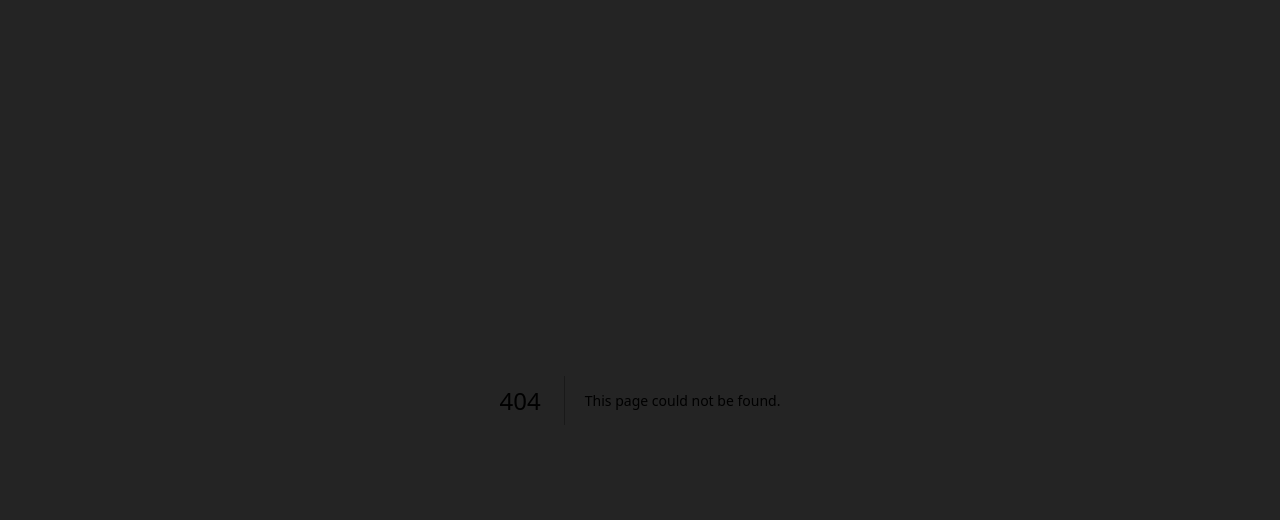
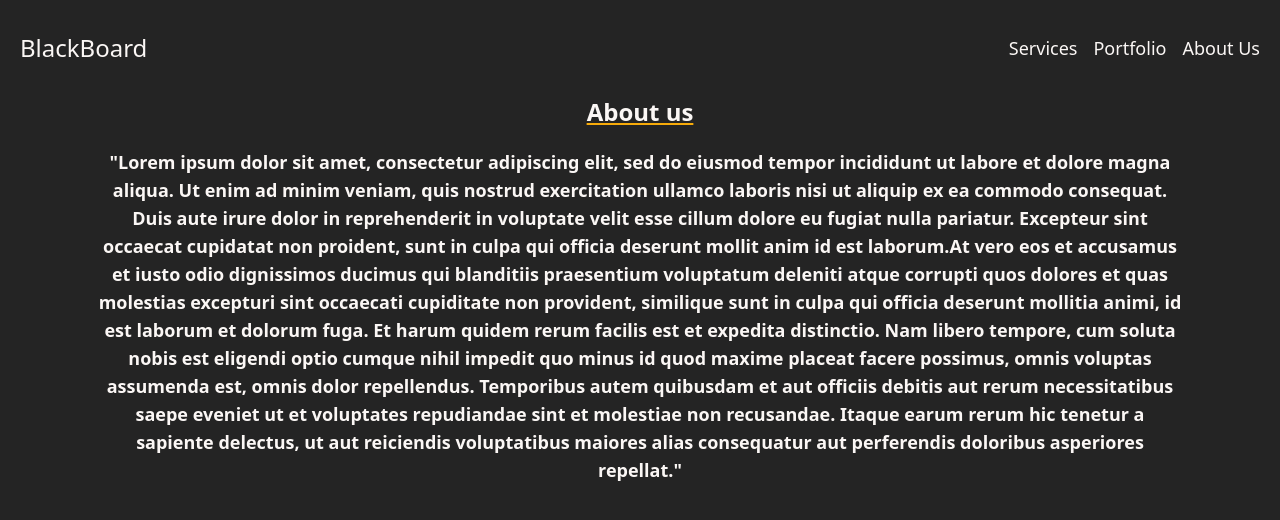
Before and after one commit to nathanpare/speedyscript-basic, a Next.js app: page /about in a window 1280 px wide. Before the commit this address had no page. Shown: the top 520 px of the page. Built offline with nearby package versions, Linux system fonts and the light colour scheme.

Commit message:
complete about us template

```diff
--- a/components/Header.js
+++ b/components/Header.js
@@ -17,7 +17,7 @@ const Header = () => {
         <p onClick={() => router.push("/portfolio")}
           className='text-sm md:text-md lg:text-lg cursor-pointer
          hover:underline pl-4 text-[rgb(251,247,245)]'>Portfolio</p>
-        <p onClick={() => router.push("/mission")}
+        <p onClick={() => router.push("/about")}
           className='text-sm md:text-md lg:text-lg cursor-pointer
          hover:underline pl-4 text-[rgb(251,247,245)]'>About Us</p>
       </div>
--- /dev/null
+++ b/pages/about.js
@@ -0,0 +1,34 @@
+import Header from '@/components/Header';
+import React from 'react';
+
+const About = () => {
+  return (
+    <div>
+      <Header />
+      <p className='text-[rgb(251,247,245)] text-2xl font-semibold text-center
+       decoration-[#F7AB0A] underline'>About us</p>
+      <p className='text-[rgb(251,247,245)] text-lg font-semibold text-center
+       py-5 px-24'>"Lorem ipsum dolor sit amet, consectetur adipiscing elit,
+        sed do eiusmod tempor incididunt ut labore et dolore magna aliqua.
+        Ut enim ad minim veniam, quis nostrud exercitation ullamco laboris nisi
+        ut aliquip ex ea commodo consequat. Duis aute irure dolor in reprehenderit
+        in voluptate velit esse cillum dolore eu fugiat nulla pariatur. Excepteur
+        sint occaecat cupidatat non proident, sunt in culpa qui officia deserunt
+        mollit anim id est laborum.At vero eos et accusamus et iusto odio dignissimos
+        ducimus qui blanditiis praesentium voluptatum deleniti atque
+        corrupti quos dolores et quas molestias excepturi sint occaecati
+        cupiditate non provident, similique sunt in culpa qui officia deserunt
+        mollitia animi, id est laborum et dolorum fuga. Et harum quidem rerum
+        facilis est et expedita distinctio. Nam libero tempore,
+        cum soluta nobis est eligendi optio cumque nihil impedit
+        quo minus id quod maxime placeat facere possimus, omnis voluptas
+        assumenda est, omnis dolor repellendus. Temporibus autem quibusdam
+        et aut officiis debitis aut rerum necessitatibus saepe eveniet ut et
+        voluptates repudiandae sint et molestiae non recusandae. Itaque earum
+        rerum hic tenetur a sapiente delectus, ut aut reiciendis voluptatibus
+        maiores alias consequatur aut perferendis doloribus asperiores repellat."</p>
+    </div>
+  );
+}
+
+export default About;
--- a/pages/index.js
+++ b/pages/index.js
@@ -11,7 +11,6 @@ export default function Home() {
   const handleDone = () => {
     console.log(`Done after 5 loops!`)
   }
-
 
   return (
     <div>
@@ -91,12 +90,11 @@ export default function Home() {
               delay: 3.5,
               duration: 1,
             }}>
-            <button onClick={() => router.push("/contact")} className='bg-[#F7AB0A] py-2 px-8 sm:py-3 sm:px-10 rounded-md
+            <button onClick={() => router.push("/contact")}
+              className='bg-[#F7AB0A] py-2 px-8 sm:py-3 sm:px-10 rounded-md
            text-black font-bold text-lg'>Contact Us</button>
           </motion.div>
         </div>
-
-
       </main>
     </div>
   );
--- a/pages/mission.js
+++ /dev/null
@@ -1,13 +0,0 @@
-import Header from '@/components/Header';
-import React from 'react';
-
-const Mission = () => {
-  return (
-    <div>
-      <Header />
-      <h1>Mission</h1>
-    </div>
-  );
-}
-
-export default Mission;
--- a/pages/portfolio.js
+++ b/pages/portfolio.js
@@ -5,7 +5,8 @@ const Portfolio = () => {
   return (
     <div>
       <Header />
-      <h1>Portfolio</h1>
+      <h1 className='text-[rgb(251,247,245)] text-2xl decoration-[#F7AB0A]
+       underline font-semibold text-center'>Portfolio</h1>
     </div>
   );
 }
--- a/pages/services.js
+++ b/pages/services.js
@@ -33,7 +33,7 @@ const Services = () => {
               delay: 1
             }}
           >
-            <h4>Website Design</h4>
+            <h4>Website Development</h4>
           </motion.div>
 
           <motion.div
@@ -108,7 +108,7 @@ const Services = () => {
               delay: 2
             }}
           >
-            <Image src="/pngaaa.com-2617116.png" alt='' height={150} width={150} />
+            <Image src="/pngaaa.com-2616999.png" alt='' height={150} width={150} />
           </motion.div>
         </div>
 
@@ -161,7 +161,7 @@ const Services = () => {
               delay: 2
             }}
           >
-            <Image src="/pngaaa.com-2512508.png" alt='' height={150} width={150} />
+            <Image src="/pngaaa.com-6283786.png" alt='' height={150} width={150} />
           </motion.div>
         </div>
 
@@ -214,7 +214,7 @@ const Services = () => {
               delay: 2
             }}
           >
-            <Image src="/pngaaa.com-2512508.png" alt='' height={150} width={150} />
+            <Image src="/pngaaa.com-2617116.png" alt='' height={150} width={150} />
           </motion.div>
         </div>
 
```
Also changed, not shown: pages/contact.js (line endings or trailing spaces), public/pngaaa.com-2616999.png (added), public/pngaaa.com-6283786.png (added). Lines whose indentation alone changed are shown as unchanged.
